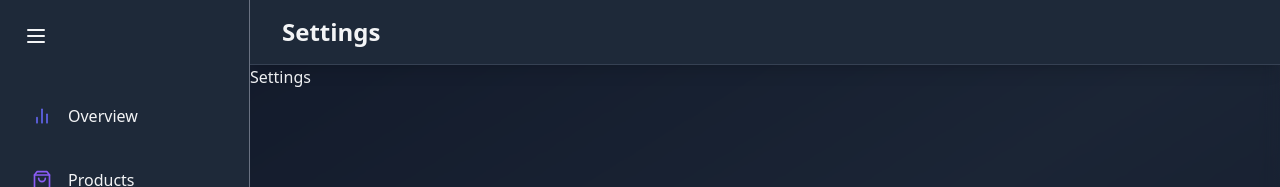
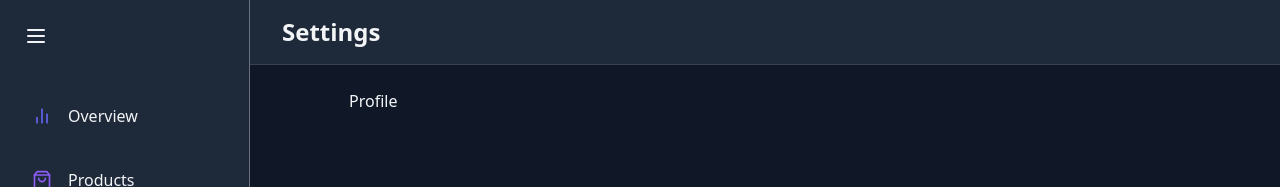
Before and after one commit to HumbleBoyy/Dashboard-Admin-Panel, a React (Vite) app: page /settings in a window 1280 px wide. Shown: the top 187 px of the page. Built offline with nearby package versions, Linux system fonts and the light colour scheme.

Commit message:
new Commit

```diff
--- /dev/null
+++ b/src/components/settings/Profile.jsx
@@ -0,0 +1,9 @@
+import React from 'react'
+
+const Profile = () => {
+  return (
+    <div>Profile</div>
+  )
+}
+
+export default Profile
--- a/src/pages/Settings.jsx
+++ b/src/pages/Settings.jsx
@@ -1,8 +1,13 @@
 import React from 'react'
+import Profile from '../components/settings/Profile'
 
 const Settings = () => {
   return (
-    <div>Settings</div>
+    <div className='flex-1 overflow-auto relative bg-gray-900'>
+        <main className='max-w-4xl mx-auto py-6 px-4 lg:px-8'>
+            <Profile/>
+        </main>
+    </div>
   )
 }
 
```
